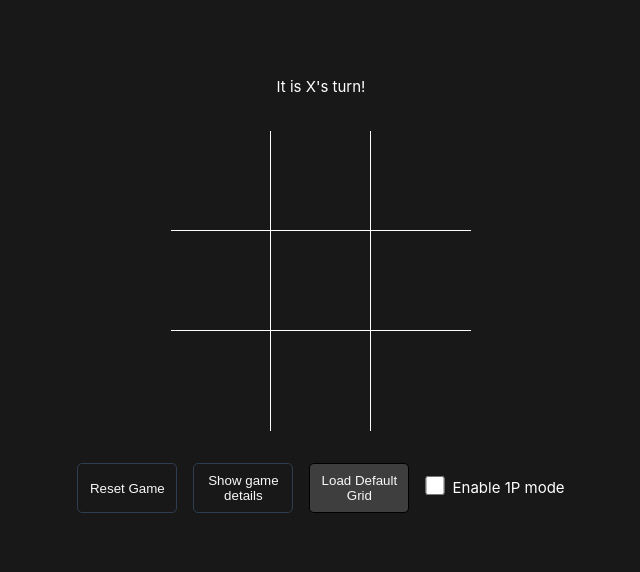
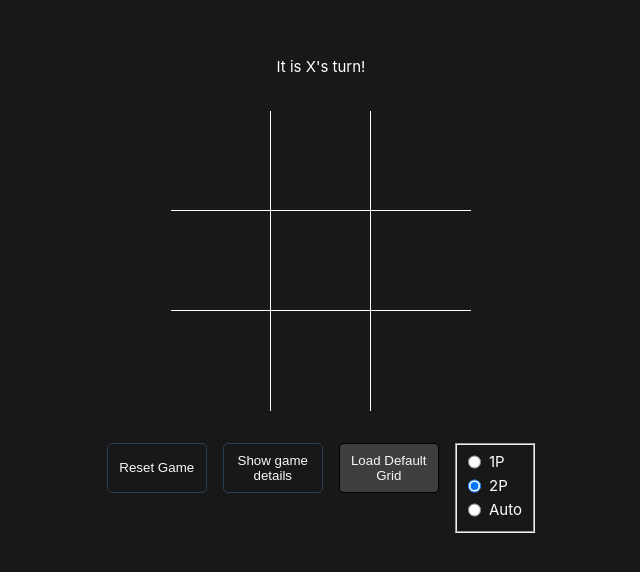
Before and after one commit to myapos/tic-tac-toe, a Vue app: page / in a window 1280 px wide. Shown: the part 106-678 px from the top of the page, without its empty margins (319-959 px from the left). Built offline with nearby package versions, Linux system fonts and the light colour scheme.

Commit message:
added three play modes and used auto play mode

```diff
--- /dev/null
+++ b/src/components/PlayerModes.vue
@@ -0,0 +1,66 @@
+<template>
+  <form>
+    <div class="row">
+      <fieldset id="play_modes">
+        <app-radio
+          v-for="(radio, index) in radioButtons"
+          :key="index"
+          :id="radio.id"
+          :labelText="radio.label"
+          :name="radio.name"
+          @change="onChange(radio.id)"
+          :checked="playMode === radio.id"
+        />
+      </fieldset>
+    </div>
+  </form>
+</template>
+<script lang="ts">
+import type { PropType } from 'vue'
+
+export default {
+  name: 'PlayerModes',
+  props: {
+    playMode: {
+      type: String,
+      required: true
+    },
+    setPlayMode: {
+      type: Function as PropType<(value: string) => void>,
+      required: true
+    }
+  },
+  data() {
+    return {
+      radioButtons: [
+        { value: '1P', label: '1P', id: '1P', name: 'play_mode' },
+        { value: '2P', label: '2P', id: '2P', name: 'play_mode' },
+        { value: 'Auto', label: 'Auto', id: 'Auto', name: 'play_mode' }
+      ]
+    }
+  },
+  methods: {
+    onChange(id: string) {
+      console.log('id', id)
+      this.setPlayMode(id)
+    }
+  }
+}
+</script>
+<style scoped>
+form {
+  display: flex;
+  flex-direction: column;
+  justify-content: center;
+  .row {
+    display: flex;
+    flex-direction: column;
+    gap: 0.5rem;
+  }
+
+  input[type='checkbox'] {
+    width: 1.2rem;
+    height: 1.2rem;
+  }
+}
+</style>
--- a/src/components/SinglePlayerMode.vue
+++ /dev/null
@@ -1,52 +0,0 @@
-<template>
-  <form>
-    <div class="row">
-      <app-checkbox
-        id="enable_single_player_mode"
-        labelText="Enable 1P mode"
-        :checked="isInSinglePlayerMode"
-        @change="onChange"
-      />
-    </div>
-  </form>
-</template>
-<script lang="ts">
-import type { PropType } from 'vue'
-
-export default {
-  name: 'SinglePlayerMode',
-  props: {
-    isInSinglePlayerMode: {
-      type: Boolean,
-      required: true
-    },
-    setIsInSinglePlayerMode: {
-      type: Function as PropType<(value: boolean) => void>,
-      required: true
-    }
-  },
-  methods: {
-    onChange(e: Event) {
-      if (e.target instanceof HTMLInputElement) {
-        this.$props.setIsInSinglePlayerMode(e.target.checked)
-      }
-    }
-  }
-}
-</script>
-<style scoped>
-form {
-  display: flex;
-  flex-direction: column;
-  justify-content: center;
-  .row {
-    display: flex;
-    gap: 0.5rem;
-  }
-
-  input[type='checkbox'] {
-    width: 1.2rem;
-    height: 1.2rem;
-  }
-}
-</style>
--- a/src/components/TicTacToe.vue
+++ b/src/components/TicTacToe.vue
@@ -11,10 +11,7 @@
         <reset-game :onReset="handleReset"></reset-game>
         <show-game-details :toggleDetails="toggleDetails"></show-game-details>
         <load-default-grid />
-        <single-player-mode
-          :isInSinglePlayerMode="isInSinglePlayerMode"
-          :setIsInSinglePlayerMode="setIsInSinglePlayerMode"
-        />
+        <player-modes :playMode="playMode" :setPlayMode="setPlayMode" />
       </div>
       <transition name="game-details">
         <game-details :N="N" :M="M" :showDetails="showDetails"></game-details>
@@ -27,7 +24,6 @@
 </template>
 
 <script setup lang="ts">
-import { watch } from 'vue'
 import GetFeedback from './Feedback.vue'
 import DisplayGrid from './DisplayGrid.vue'
 import ResetGame from './ResetGame.vue'
@@ -35,7 +31,7 @@ import AppControls from './AppControls.vue'
 import GameDetails from './GameDetails.vue'
 import ShowGameDetails from './ShowGameDetails.vue'
 import LoadDefaultGrid from './LoadDefaultGrid.vue'
-import SinglePlayerMode from './SinglePlayerMode.vue'
+import PlayerModes from './PlayerModes.vue'
 import { useGameLogic } from './useGameLogic'
 import { usePreventRouteLeave } from './usePreventRouteLeave'
 
@@ -55,16 +51,9 @@ const {
   hasValidDimensionProps,
   gameEnded,
   gameStarted,
-  isInSinglePlayerMode,
-  setIsInSinglePlayerMode
+  playMode,
+  setPlayMode
 } = useGameLogic(gridDimensions)
-
-watch(
-  () => isInSinglePlayerMode.value,
-  () => {
-    console.log('isInSinglePlayerMode.value', isInSinglePlayerMode.value)
-  }
-)
 
 usePreventRouteLeave({ gameEnded, gameStarted })
 </script>
--- /dev/null
+++ b/src/components/ui/AppRadio.vue
@@ -0,0 +1,49 @@
+<template>
+  <span class="radio">
+    <input :id="id" :name="name" type="radio" :checked="checked" @change="handleChange" />
+    <label :for="id">{{ labelText }}</label>
+  </span>
+</template>
+<script lang="ts">
+export default {
+  name: 'AppRadio',
+  emits: ['change'],
+  props: {
+    id: {
+      type: String,
+      required: true
+    },
+    name: {
+      type: String,
+      required: true
+    },
+    labelText: {
+      type: String,
+      required: true
+    },
+    value: {
+      type: String,
+      default: '2P'
+    },
+    checked: {
+      type: Boolean,
+      required: true
+    }
+  },
+  methods: {
+    handleChange(event: Event) {
+      this.$emit('change', event)
+    }
+  }
+}
+</script>
+<style scoped>
+.radio {
+  display: flex;
+  gap: 0.5rem;
+}
+input[type='checkbox'] {
+  width: 1.2rem;
+  height: 1.2rem;
+}
+</style>
--- a/src/components/useGameLogic.ts
+++ b/src/components/useGameLogic.ts
@@ -4,6 +4,7 @@ import type { gridT, cellCoordinatesT } from '@/components/types'
 
 import { checkWinner } from './utils/checkWinner'
 import { findBestMove } from './utils/findBestMove'
+import findEmptyCells from './utils/findEmptyCells'
 import isDraw from './utils/checkUtils/isDraw'
 
 const createInitialGrid = (N: number): gridT => {
@@ -23,10 +24,99 @@ export const useGameLogic = (props: { N: number; M: number }) => {
   const gameEnded = ref(false)
   const filledCells = ref(0)
   const isInSinglePlayerMode = ref(false)
+  const isInAutoPlayerMode = ref(false)
+  const isInTowPlayerMode = ref(false)
+  const playMode = ref('2P')
 
-  const setIsInSinglePlayerMode = (value: boolean) => {
-    isInSinglePlayerMode.value = value
+  const setPlayMode = (value: string) => {
+    playMode.value = value
   }
+
+  watch(
+    () => playMode.value,
+    () => {
+      if (playMode.value === '1P') {
+        isInSinglePlayerMode.value = true
+        return
+      }
+      isInSinglePlayerMode.value = false
+    }
+  )
+
+  watch(
+    () => playMode.value,
+    () => {
+      if (playMode.value === 'Auto') {
+        isInAutoPlayerMode.value = true
+        return
+      }
+      isInAutoPlayerMode.value = false
+    }
+  )
+
+  watch(
+    () => isInAutoPlayerMode.value,
+    () => {
+      if (isInAutoPlayerMode.value) {
+        let placedX = false
+        let emptyCells = findEmptyCells(grid.value)
+
+        // Define a function to perform the next iteration of the loop with a delay
+        const nextIteration = () => {
+          setTimeout(() => {
+            // Start auto game for two players
+            while (emptyCells !== 0) {
+              if (!placedX) {
+                const initialXi = Math.floor(Math.random() * (grid.value.length - 1))
+                const initialXj = Math.floor(Math.random() * (grid.value[0].length - 1))
+
+                grid.value[initialXi][initialXj][0] = X
+                const newCounter = counter.value + 1
+
+                setGrid(grid.value)
+                setCounter(newCounter)
+                placedX = true
+                emptyCells = findEmptyCells(grid.value)
+                break // Exit loop after placing X
+              }
+
+              if (isXTurn.value) {
+                computerSelection(structuredClone(toRaw(grid.value)), true)
+
+                emptyCells = findEmptyCells(grid.value)
+                break // Exit loop after computer's selection
+              }
+
+              if (!isXTurn.value) {
+                computerSelection(structuredClone(toRaw(grid.value)), false)
+
+                emptyCells = findEmptyCells(grid.value)
+                break // Exit loop after computer's selection
+              }
+            }
+
+            // Check if the loop should continue
+            if (emptyCells !== 0 && !gameEnded.value) {
+              nextIteration() // Call the function recursively to perform the next iteration
+            }
+          }, 500) // Delay of 1 second
+        }
+
+        nextIteration() // Start the loop
+      }
+    }
+  )
+
+  watch(
+    () => playMode.value,
+    () => {
+      if (playMode.value === '2P') {
+        isInTowPlayerMode.value = true
+        return
+      }
+      isInTowPlayerMode.value = false
+    }
+  )
 
   const setFeedback = (feedbackVal: string) => {
     feedback.value = feedbackVal
@@ -65,11 +155,11 @@ export const useGameLogic = (props: { N: number; M: number }) => {
   }
 
   /* O is minimizing I want to be the ai, X is maximizing  */
-  const computerSelection = (gridCopy: gridT) => {
-    const move = findBestMove({ gridCopy, isXTurn, setCounter, counter, M: props.M })
+  const computerSelection = (gridCopy: gridT, isMaximizing: boolean) => {
+    const move = findBestMove({ gridCopy, isXTurn, setCounter, counter, M: props.M, isMaximizing })
 
     if (move) {
-      grid.value[move.i][move.j][0] = O
+      grid.value[move.i][move.j][0] = isMaximizing ? X : O
     }
 
     const newCounter = counter.value + 1
@@ -125,7 +215,7 @@ export const useGameLogic = (props: { N: number; M: number }) => {
 
     if (isInSinglePlayerMode.value && !isXTurn.value) {
       // run logic to select next player's move
-      computerSelection(structuredClone(toRaw(grid.value)))
+      computerSelection(structuredClone(toRaw(grid.value)), false)
     }
   }
 
@@ -190,6 +280,7 @@ export const useGameLogic = (props: { N: number; M: number }) => {
     gameStarted,
     gameEnded,
     isInSinglePlayerMode,
-    setIsInSinglePlayerMode
+    playMode,
+    setPlayMode
   }
 }
--- a/src/components/utils/findBestMove.ts
+++ b/src/components/utils/findBestMove.ts
@@ -1,6 +1,6 @@
 import type { Ref } from 'vue'
 import type { gridT } from '@/components/types'
-import { O, initialCellValue } from '@/constants'
+import { O, X, initialCellValue } from '@/constants'
 import { minimax } from './minimax'
 
 interface findBestMoveI {
@@ -9,6 +9,7 @@ interface findBestMoveI {
   counter: Ref<number>
   setCounter: (value: number) => void
   M: number
+  isMaximizing?: boolean
 }
 interface getBestScoreAndMoveI {
   grid: gridT
@@ -88,7 +89,8 @@ export const findBestMove = ({
   isXTurn,
   setCounter,
   counter,
-  M
+  M,
+  isMaximizing = false
 }: findBestMoveI): { i: number; j: number } | undefined => {
   const { move } = getBestScoreAndMove({
     grid: gridCopy,
@@ -97,8 +99,8 @@ export const findBestMove = ({
     setCounter,
     counter,
     M,
-    player: O,
-    isMaximizing: false,
+    player: isMaximizing ? X : O,
+    isMaximizing,
     alpha: -Infinity,
     beta: Infinity
   })
--- a/src/main.ts
+++ b/src/main.ts
@@ -5,11 +5,13 @@ import router from './router/router'
 import App from './App.vue'
 import CustomButton from './components/ui/CustomButton.vue'
 import AppCheckbox from './components/ui/AppCheckbox.vue'
+import AppRadio from './components/ui/AppRadio.vue'
 
 const app = createApp(App)
 app.use(router)
 
 app.component('CustomButton', CustomButton)
 app.component('AppCheckbox', AppCheckbox)
+app.component('AppRadio', AppRadio)
 
 app.mount('#app')
```
